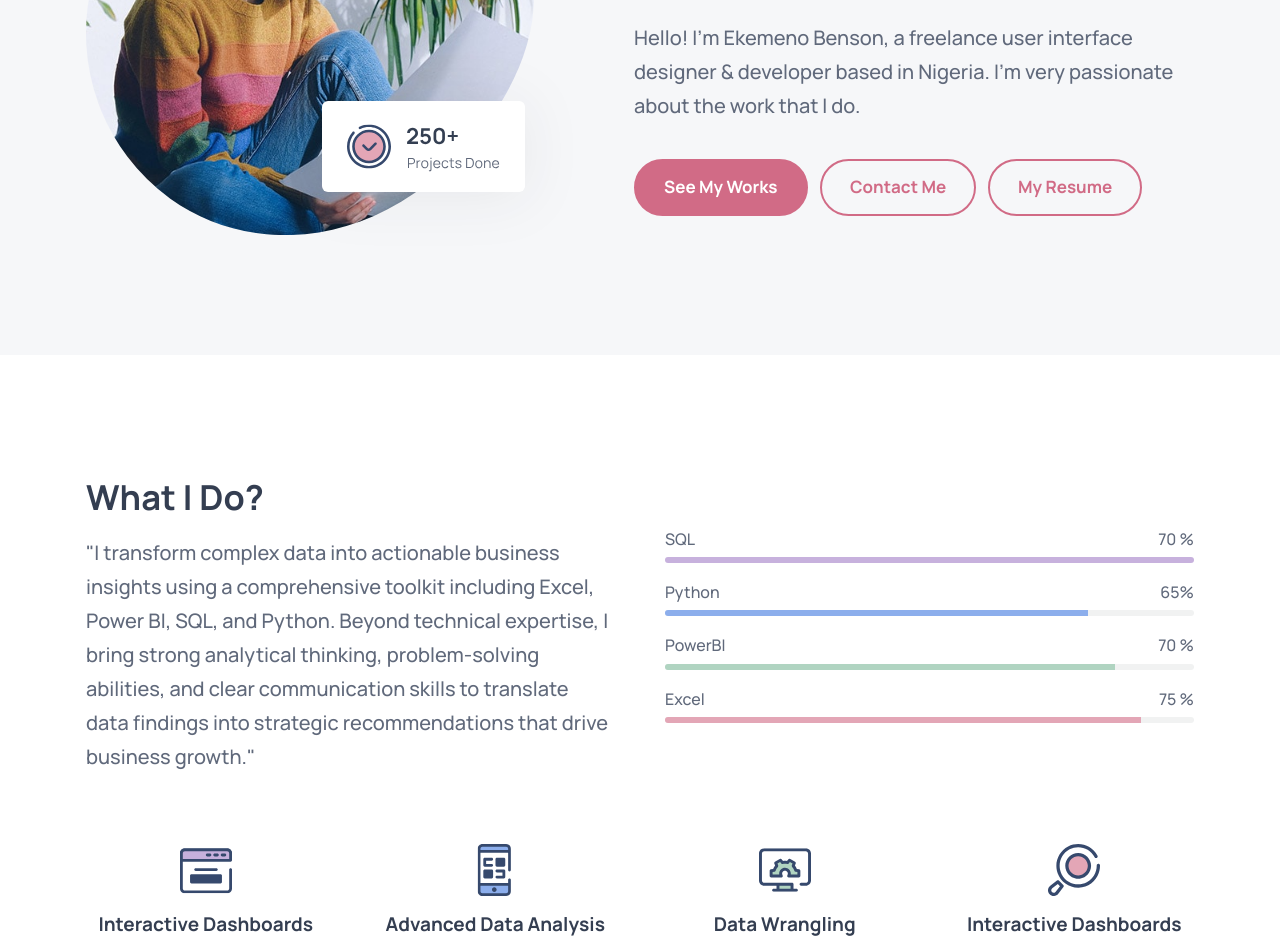
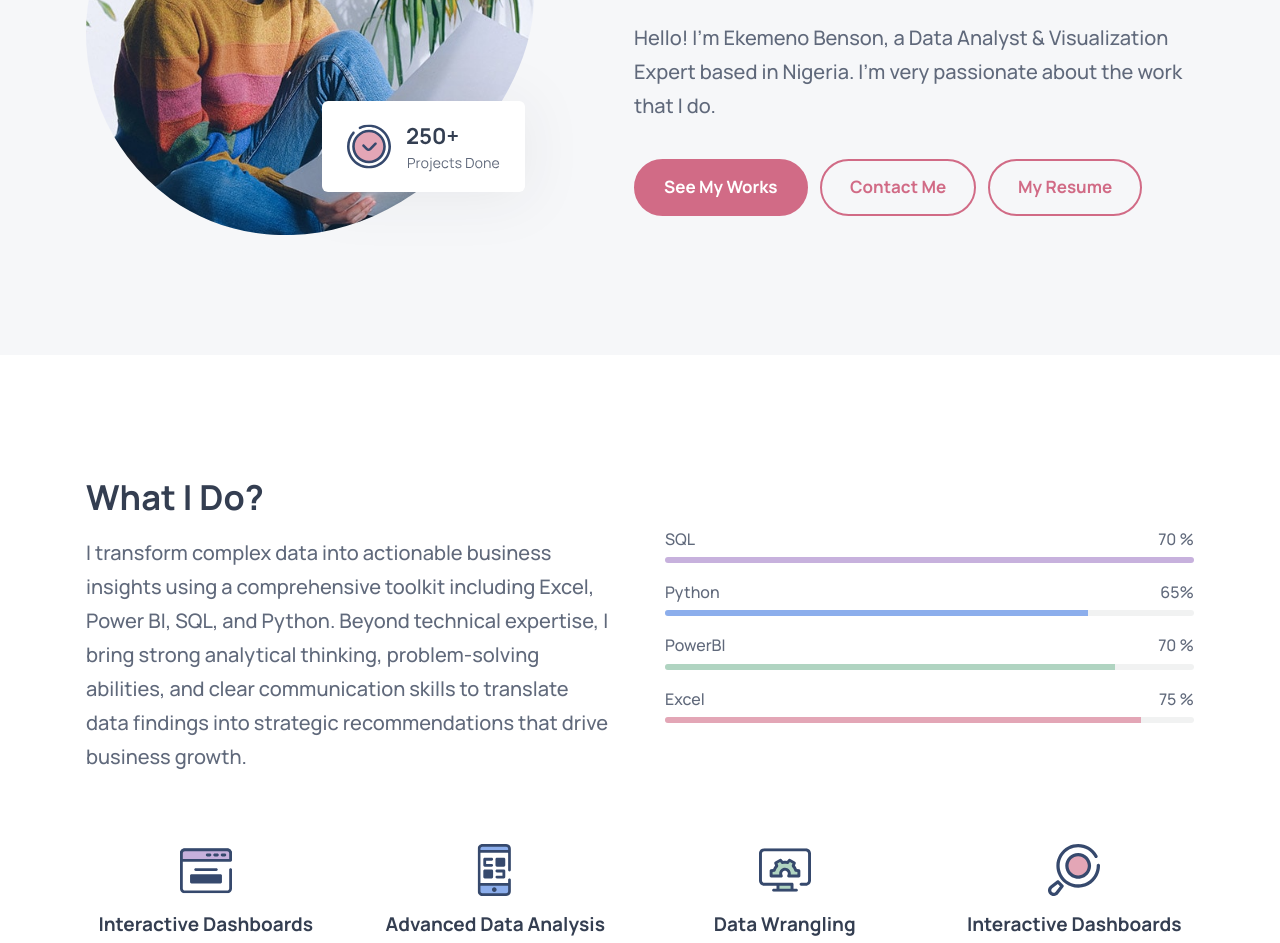
Before and after one commit to kemzzy247/Ekemeno-Benson, a plain HTML site: page index.html in a window 1280 px wide. Shown: the part 397-1340 px from the top of the page. Drawn offline with nearby package versions, Linux system fonts and the light colour scheme.

Commit message:
Update index.html

```diff
--- a/index.html
+++ b/index.html
@@ -96,8 +96,8 @@
         <ul class="social-list">
 
           <li>
-            <a href="#" class="Twitter">
-              <ion-icon name="@ekemeno94521"></ion-icon>
+            <a href="https://x.com/ekemeno94521/" class="Twitter">
+              <ion-icon name="logo-twitter"></ion-icon>
             </a>
           </li>
 
@@ -167,7 +167,7 @@
             </h1>
 
             <p class="section-text" data-reveal="top" data-reveal-delay="0.75s">
-              Hello! I'm Ekemeno Benson, a freelance user interface designer & developer based in Nigeria. I’m very passionate
+              Hello! I'm Ekemeno Benson, a Data Analyst & Visualization Expert based in Nigeria. I’m very passionate
               about the work that I do.
             </p>
 
@@ -201,10 +201,10 @@
           <h2 class="h2 section-title">What I Do?</h2>
 
            <p class="section-text">
-           "I transform complex data into actionable business insights using a comprehensive toolkit including Excel,
+            I transform complex data into actionable business insights using a comprehensive toolkit including Excel,
             Power BI, SQL, and Python. Beyond technical expertise, I bring strong analytical thinking, problem-solving
             abilities, and clear communication skills to translate data findings into strategic recommendations
-            that drive business growth."
+            that drive business growth.
               </p>
             </div>
 
```
